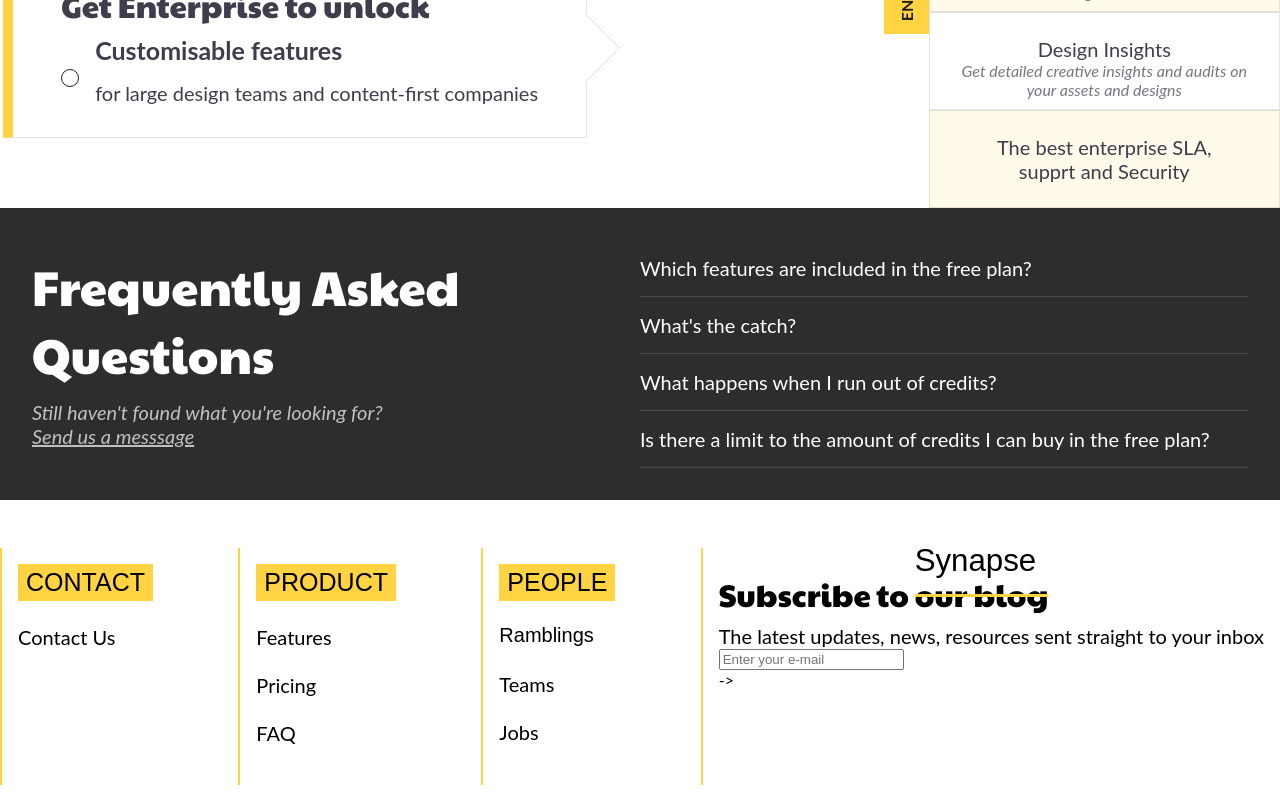
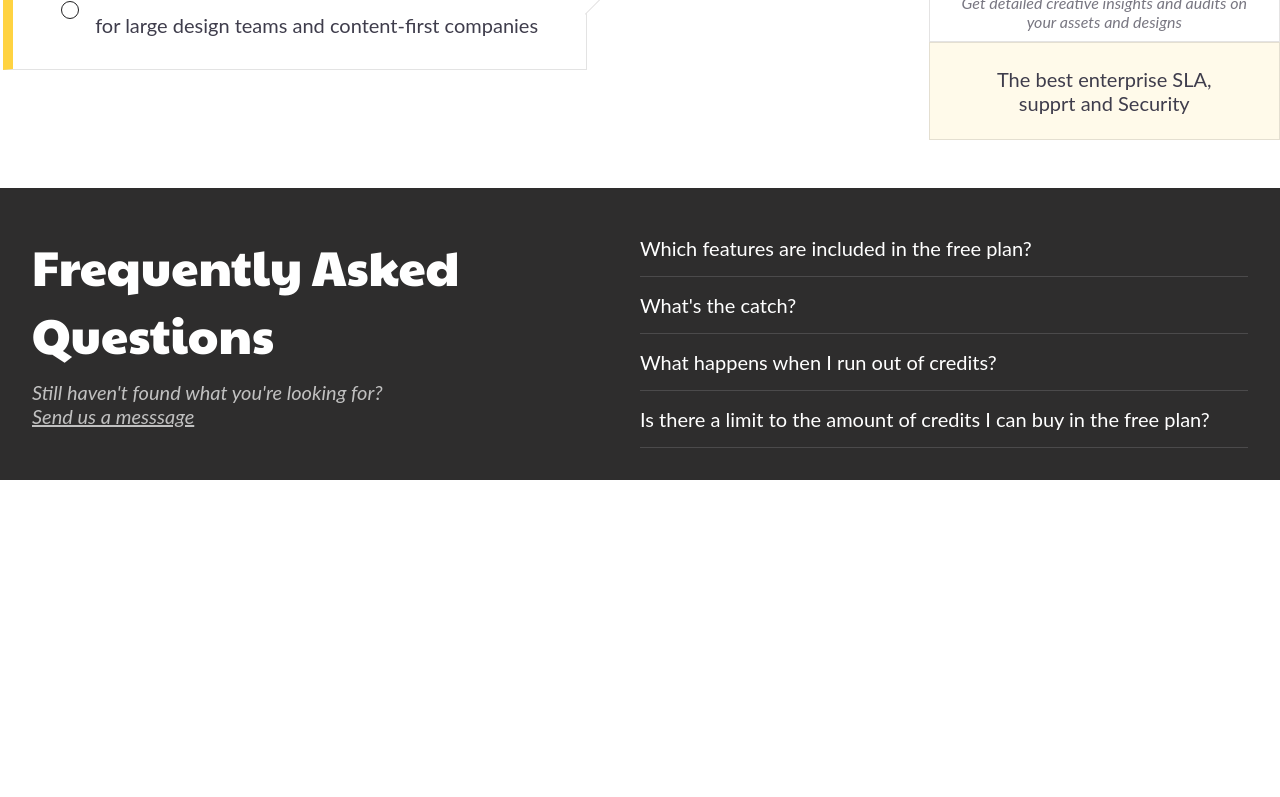
Before and after one commit to axios047/kubric_challenge, a Nuxt app: page / in a window 1280 px wide. Shown: the part 2000-2797 px from the top of the page. After the commit the page ends 2480 px from the top, so only its background shows below. Built offline with nearby package versions, Linux system fonts and the light colour scheme; a web font is replaced by a local one.

Commit message:
fixed responsive bugs

```diff
--- a/layouts/default.vue
+++ b/layouts/default.vue
@@ -1,8 +1,8 @@
 <template>
   <div>
-    <appHeader/>
+    <!-- <appHeader/> -->
     <Nuxt />
-    <appFooter/>
+    <!-- <appFooter/> -->
   </div>
 </template>
 
--- a/nuxt.config.js
+++ b/nuxt.config.js
@@ -9,7 +9,7 @@ export default {
   ** Nuxt target
   ** See https://nuxtjs.org/api/configuration-target
   */
-  target: 'static',
+  target: 'server',
   /*
   ** Headers of the page
   ** See https://nuxtjs.org/api/configuration-head
--- a/package.json
+++ b/package.json
@@ -7,7 +7,8 @@
     "build": "nuxt build",
     "start": "nuxt start",
     "export": "nuxt export",
-    "serve": "nuxt serve"
+    "serve": "nuxt serve",
+    "generate": "nuxt generate"
   },
   "dependencies": {
     "nuxt": "^2.13.0"
--- a/pages/index.vue
+++ b/pages/index.vue
@@ -238,6 +238,7 @@ $text-light: #3F3D4C;
 .faq-wrap{
   background: $base-color;
   color: white;
+  margin-top: 3rem;
 }
 .faq{
   max-width: 90rem;
```
